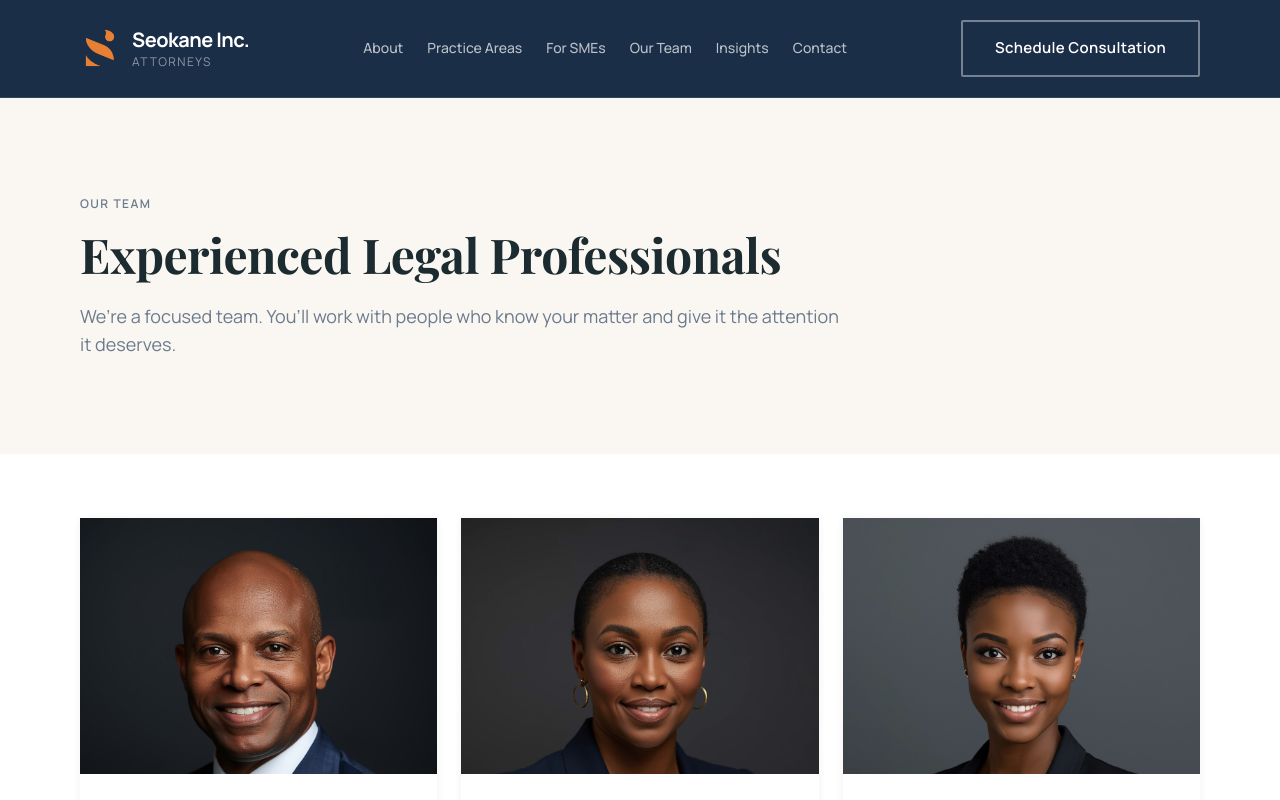
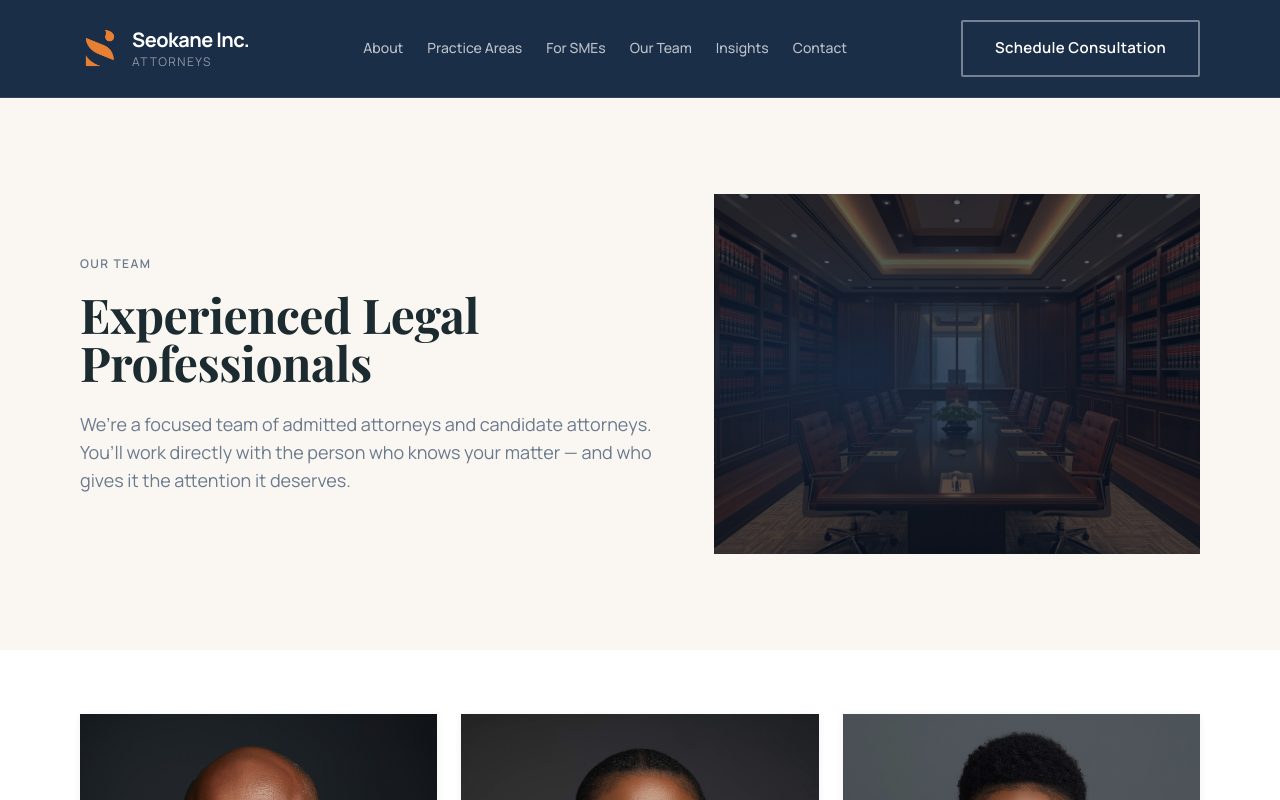
Before and after one commit to jimmy-motsei/seokaneinc-website, a Next.js app: page /team in a window 1280 px wide. Shown: the top 800 px of the page. Built offline with nearby package versions, Linux system fonts and the light colour scheme.

Commit message:
feat: add hero images to team and practice areas pages

```diff
--- a/src/app/practice-areas/page.tsx
+++ b/src/app/practice-areas/page.tsx
@@ -1,5 +1,6 @@
 import type { Metadata } from "next";
 import Link from "next/link";
+import Image from "next/image";
 import { SitePage } from "@/components/site/SiteChrome";
 import { practiceAreas } from "@/content/site-content";
 
@@ -13,13 +14,26 @@ export default function PracticeAreasPage() {
   return (
     <SitePage>
       <section className="section-padding bg-surface-light">
-        <div className="container-site">
-          <p className="eyebrow">Practice Areas</p>
-          <h1 className="mt-4 text-5xl">Our Areas of Expertise</h1>
-          <p className="mt-6 max-w-3xl text-lg text-ink-muted">
-            We concentrate on the legal areas where growing businesses face their greatest
-            challenges. Not broad. Focused. Because depth of expertise delivers better outcomes.
-          </p>
+        <div className="container-site grid gap-10 lg:grid-cols-[1.1fr_0.9fr] lg:items-center">
+          <div>
+            <p className="eyebrow">Practice Areas</p>
+            <h1 className="mt-4 text-5xl">Our Areas of Expertise</h1>
+            <p className="mt-6 text-lg text-ink-muted">
+              We concentrate on the legal areas where growing businesses face their greatest
+              challenges. Not broad. Focused. Because depth of expertise delivers better outcomes.
+            </p>
+          </div>
+          <div className="relative h-80 lg:h-full lg:min-h-[360px] overflow-hidden">
+            <Image
+              src="/images/attorneys-consultation.jpg"
+              alt="Seokane Inc. attorneys in consultation"
+              fill
+              className="object-cover object-center"
+              sizes="(max-width: 1024px) 100vw, 45vw"
+              priority
+            />
+            <div className="img-overlay-banner" aria-hidden="true" />
+          </div>
         </div>
       </section>
 
--- a/src/app/team/page.tsx
+++ b/src/app/team/page.tsx
@@ -20,13 +20,27 @@ export default function TeamPage() {
   return (
     <SitePage>
       <section className="section-padding bg-surface-light">
-        <div className="container-site">
-          <p className="eyebrow">Our Team</p>
-          <h1 className="mt-4 text-5xl">Experienced Legal Professionals</h1>
-          <p className="mt-6 max-w-3xl text-lg text-ink-muted">
-            We&rsquo;re a focused team. You&rsquo;ll work with people who know your matter and give
-            it the attention it deserves.
-          </p>
+        <div className="container-site grid gap-10 lg:grid-cols-[1.1fr_0.9fr] lg:items-center">
+          <div>
+            <p className="eyebrow">Our Team</p>
+            <h1 className="mt-4 text-5xl">Experienced Legal Professionals</h1>
+            <p className="mt-6 text-lg text-ink-muted">
+              We&rsquo;re a focused team of admitted attorneys and candidate attorneys. You&rsquo;ll
+              work directly with the person who knows your matter — and who gives it the
+              attention it deserves.
+            </p>
+          </div>
+          <div className="relative h-80 lg:h-full lg:min-h-[360px] overflow-hidden">
+            <Image
+              src="/images/hero-about.jpg"
+              alt="Seokane Inc. legal team"
+              fill
+              className="object-cover object-center"
+              sizes="(max-width: 1024px) 100vw, 45vw"
+              priority
+            />
+            <div className="img-overlay-banner" aria-hidden="true" />
+          </div>
         </div>
       </section>
 
```
